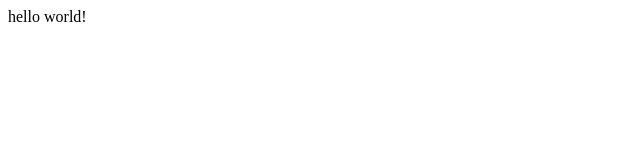
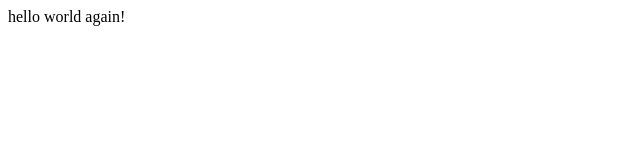
Before and after one commit to abyssluke/abyssluke.github.io, a plain HTML site: page test.html in a window 1280 px wide. Shown: the full height of the page, 0-640 px from the left. Drawn offline with Linux system fonts and the light colour scheme.

Commit message:
edit test.html(hello world again)

```diff
--- a/test.html
+++ b/test.html
@@ -1,4 +1,4 @@
 <?doctype html>
 <html><head><title>test</title></head>
 <body>
-hello world!</body></html>
+hello world again!</body></html>
```
